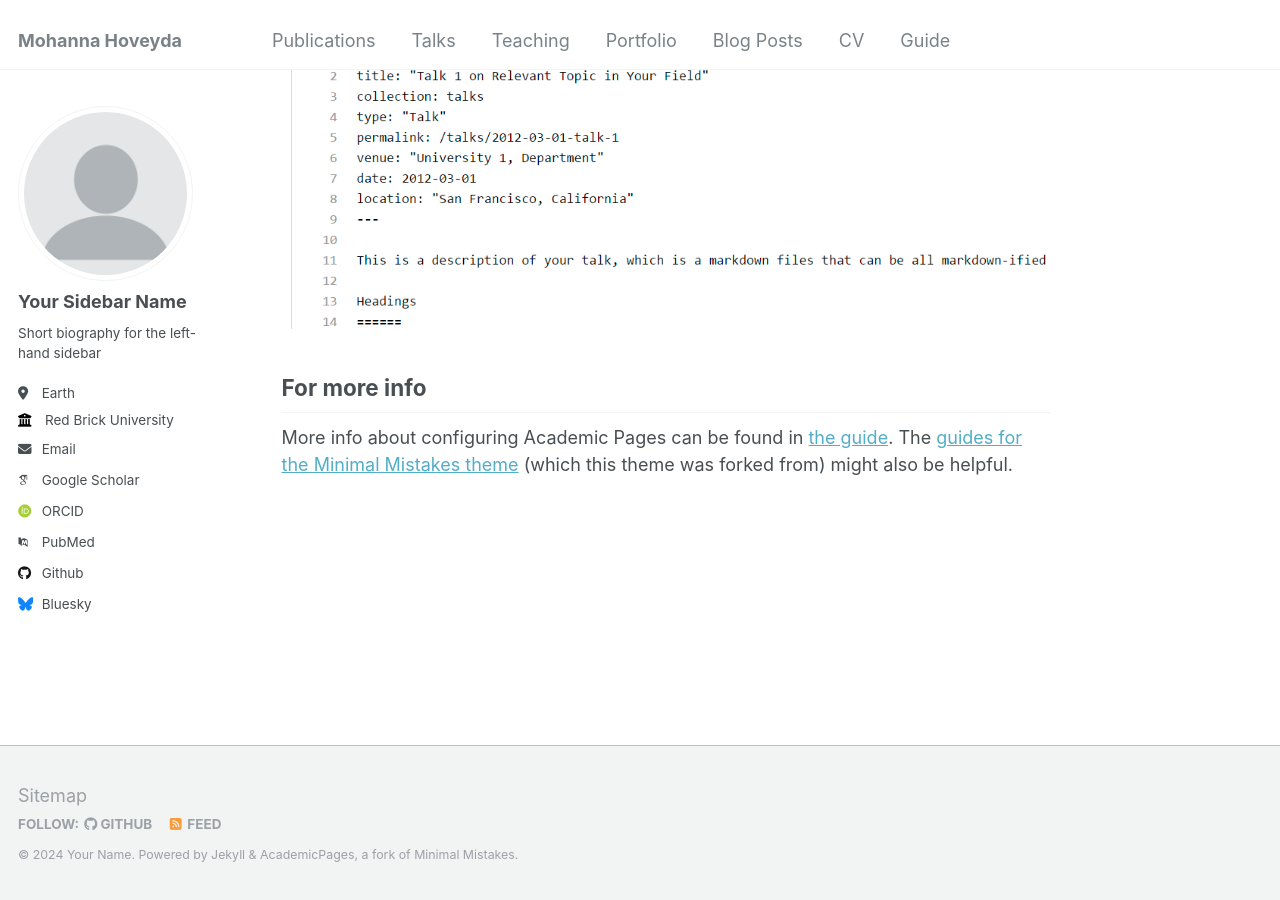
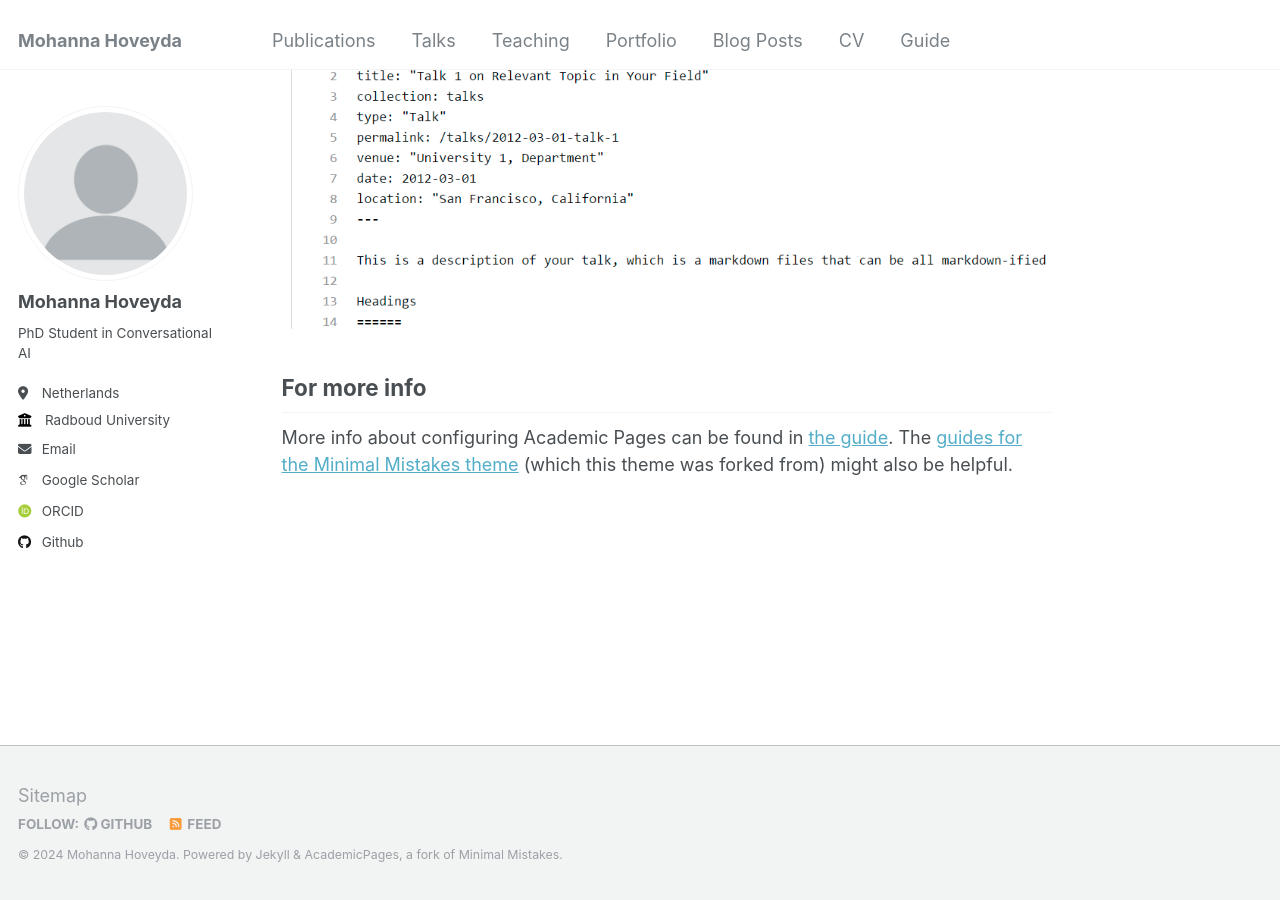
Before and after one commit to mohannahoveyda/mohannahoveyda.github.io, a Jekyll site: the page built from _pages/about.md, in a window 1280 px wide and 900 px high, scrolled down 2660 px. Built offline with Jekyll 4.4.1, drawn with Linux system fonts in a browser that asks for light colours; some web fonts are replaced; some of the changed lines change nothing that is shown.

Commit message:
Update _config.yml

```diff
--- a/_config.yml
+++ b/_config.yml
@@ -10,7 +10,7 @@
 locale                   : "en-US"
 title                    : "Mohanna Hoveyda"
 title_separator          : "-"
-name                     : &name "Your Name"
+name                     : &name "Mohanna Hoveyda"
 description              : &description "personal description"
 url                      : https://academicpages.github.io # the base hostname & protocol for your site e.g. "https://mmistakes.github.io"
 baseurl                  : "" # the subpath of your site, e.g. "/blog"
@@ -22,13 +22,13 @@ repository               : "academicpages/academicpages.github.io"
 author:
   # Biographic information
   avatar           : "profile.png"
-  name             : "Your Sidebar Name"
+  name             : "Mohanna Hoveyda"
   pronouns         : # example: "she/her"
-  bio              : "Short biography for the left-hand sidebar"
-  location         : "Earth"
-  employer         : "Red Brick University"
+  bio              : "PhD Student in Conversational AI"
+  location         : "Netherlands"
+  employer         : "Radboud University"
   uri              : # URL
-  email            : "none@example.org"
+  email            : "mohanna.hoveyda@ru.nl"
 
   # Academic websites
   arxiv            : # URL - Update with the correct link to your profile
@@ -36,42 +36,42 @@ author:
   impactstory      : # URL
   orcid            : "http://orcid.org/yourorcidurl"
   semantic         : # URL
-  pubmed           : "https://www.ncbi.nlm.nih.gov/pubmed/?term=john+snow"
+  # pubmed           : "https://www.ncbi.nlm.nih.gov/pubmed/?term=john+snow"
   researchgate     : # URL
 
   # Repositories and software development
-  bitbucket        : # Username - Update with your username on the site
-  codepen          : # Username
-  dribbble         : # Username
-  github           : "academicpages"
-  kaggle           : # Username
-  stackoverflow    : # User number or user number and name (i.e., use "1" or "1/jeff-atwood")
+  # bitbucket        : # Username - Update with your username on the site
+  # codepen          : # Username
+  # dribbble         : # Username
+  github           : "mohannahoveyda"
+  # kaggle           : # Username
+  # stackoverflow    : # User number or user number and name (i.e., use "1" or "1/jeff-atwood")
 
   # Social media
-  bluesky          : "bsky.app" # Replace this with you Bluesky username
-  facebook         : # Username
-  flickr           : # Username
-  foursquare       : # Username
+  # bluesky          : "bsky.app" # Replace this with you Bluesky username
+  # facebook         : # Username
+  # flickr           : # Username
+  # foursquare       : # Username
   goodreads        : # Username
-  google_plus      : # Username
-  keybase          : # Username
-  instagram        : # Username
-  lastfm           : # Username
+  # google_plus      : # Username
+  # keybase          : # Username
+  # instagram        : # Username
+  # lastfm           : # Username
   linkedin         : # Username
-  mastodon         : # URL
-  medium           : # URL
-  pinterest        : # Username
-  soundcloud       : # Username
-  steam            : # Username
-  telegram         : # URL
-  tumblr           : # Username
+  # mastodon         : # URL
+  # medium           : # URL
+  # pinterest        : # Username
+  # soundcloud       : # Username
+  # steam            : # Username
+  # telegram         : # URL
+  # tumblr           : # Username
   twitter          : # Username for X / Twitter
-  vine             : # Username
-  weibo            : # Username
-  wikipedia        : # Username
-  xing             : # Username
-  youtube          : # Username
-  zhihu            : # URL
+  # vine             : # Username
+  # weibo            : # Username
+  # wikipedia        : # Username
+  # xing             : # Username
+  # youtube          : # Username
+  # zhihu            : # URL
 
 # Publication Category - The following the list of publication categories and their headings
 publication_category:
```
